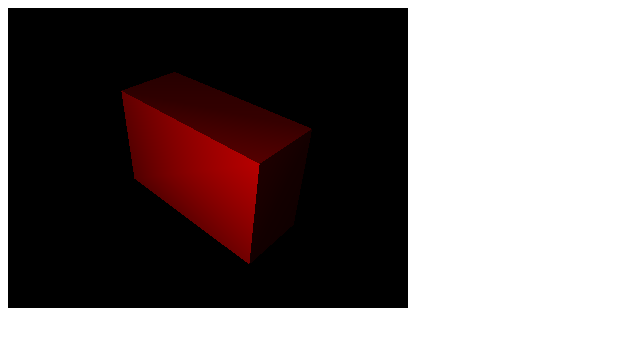
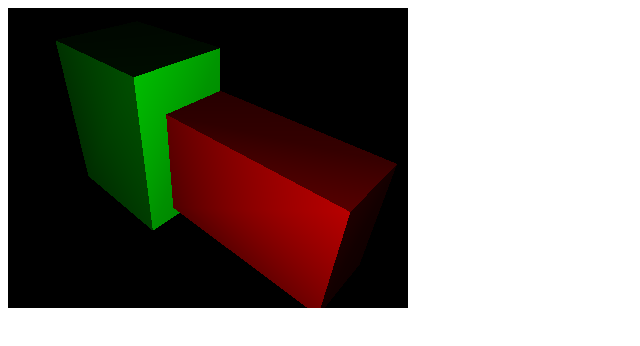
Before and after one commit to Jwaxo/memory_city, a plain HTML site: page test.html in a window 1280 px wide. Shown: the whole page, without its empty margins (0-640 px from the left). Drawn offline with nearby package versions, Linux system fonts and the light colour scheme.

Commit message:
Now there are two boxes
I am special

```diff
--- a/test.html
+++ b/test.html
@@ -58,22 +58,33 @@
 	$container.append(renderer.domElement);
 
 	// create the box's material
-	var boxMaterial = new THREE.MeshLambertMaterial(
+	var boxMaterial1 = new THREE.MeshLambertMaterial(
 	{
 	    color: 0xCC0000
 	});
 
+	var boxMaterial2 = new THREE.MeshLambertMaterial(
+	{
+	    color: 0x00CC00
+	});
+
 	// set up the box vars
-	var xquest = 250, yquest = 160, zquest = 100;
-
+	var width1 = 250, height1 = 160, depth1 = 100;
+	var width2 = 200, height2 = 260, depth2 = 150;
 	// create a new mesh with box geometry -
 	// we will cover the boxMaterial next!
-	var box = new THREE.Mesh(
-	   new THREE.CubeGeometry(xquest, yquest, zquest),
-	   boxMaterial);
+	var box1 = new THREE.Mesh(
+	   new THREE.CubeGeometry(width1, height1, depth1),
+	   boxMaterial1);
+	box1.position.x=100;
+	// add the box to the scene
+	var box2 = new THREE.Mesh(
+	   new THREE.CubeGeometry(width2, height2, depth2),
+	   boxMaterial2);
+	box2.position.x=-150;
 
-	// add the box to the scene
-	scene.add(box);
+	scene.add(box2);
+	scene.add(box1);
 
 	// and the camera
 	scene.add(camera);
@@ -82,7 +93,7 @@
 	var pointLight = new THREE.PointLight( 0xFFFFFF );
 
 	// set its position
-	pointLight.position.x = 150;
+	pointLight.position.x = 250;
 	pointLight.position.y = 150;
 	pointLight.position.z = 200;
 
```
